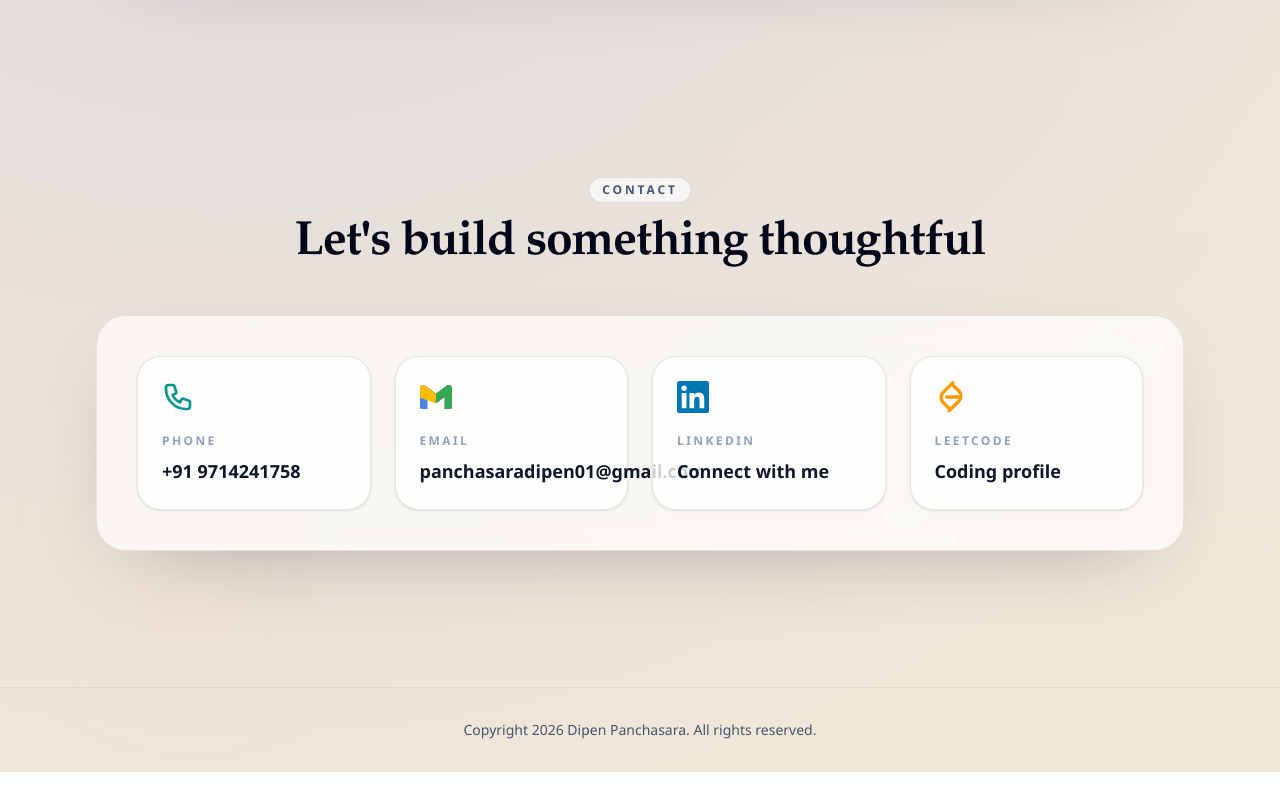
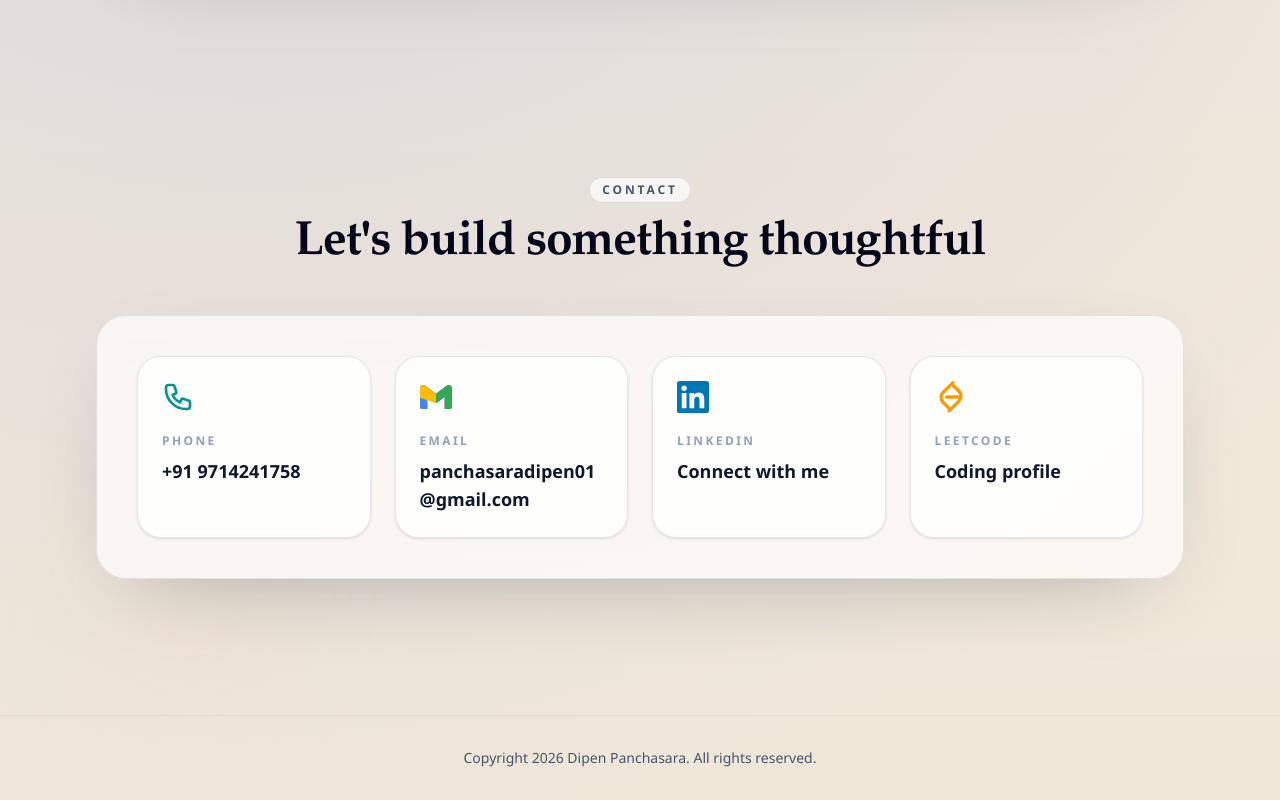
Before and after one commit to panchasaradipen01/portfolio, a Next.js app: page / in a window 1280 px wide. Shown: the part 5921-6721 px from the top of the page. Before the commit the page ends 6693 px from the top, so only its background shows below. Built offline with nearby package versions, Linux system fonts and the light colour scheme.

Commit message:
style: add break-all to contact information text to prevent layout overflow

```diff
--- a/components/Contact.js
+++ b/components/Contact.js
@@ -139,7 +139,7 @@ export default function Contact() {
                   {item.icon}
                 </div>
                 <p className="mb-2 text-xs font-bold uppercase tracking-[0.2em] text-slate-400">{item.type}</p>
-                <p className="text-base font-semibold text-slate-900 transition-colors duration-350 group-hover:text-teal-700 md:text-lg">
+                <p className="text-base font-semibold text-slate-900 transition-colors duration-350 group-hover:text-teal-700 md:text-lg break-all">
                   {item.value}
                 </p>
               </motion.a>
```
